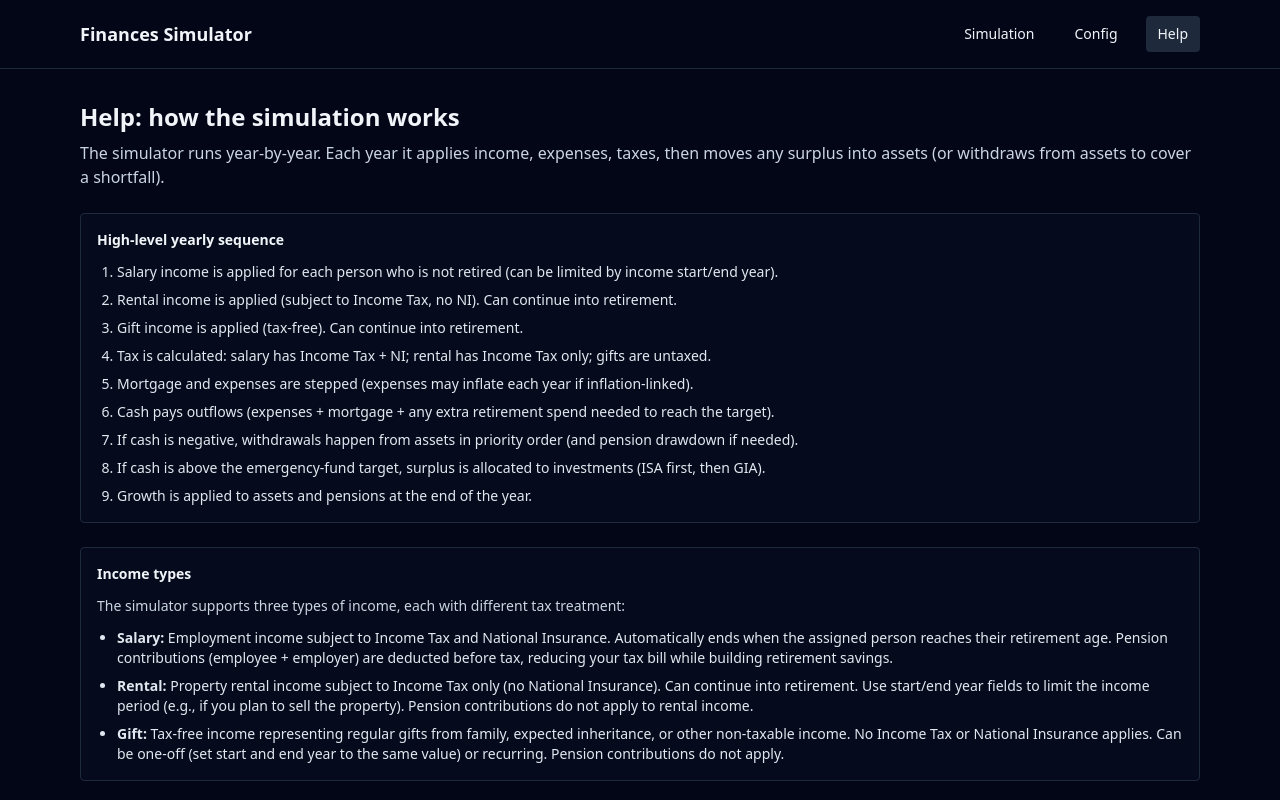
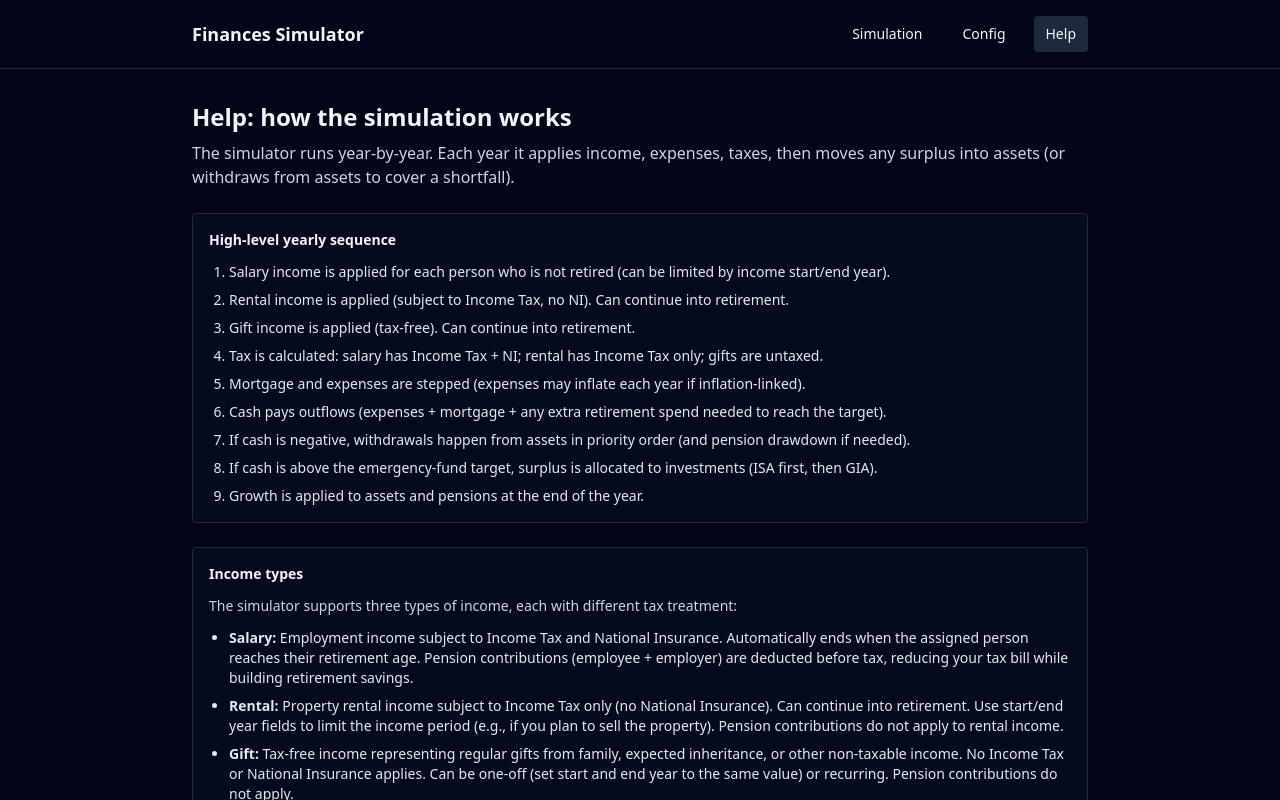
Before and after one commit to GeoffC31415/FinanceMgmt, a React (Vite) app in the folder frontend/: page /help in a window 1280 px wide. Shown: the top 800 px of the page. Built offline with nearby package versions, Linux system fonts and the light colour scheme; no server answers.

Commit message:
Make main view rescale with window tyo 70% width

```diff
--- a/frontend/src/App.tsx
+++ b/frontend/src/App.tsx
@@ -8,7 +8,7 @@ export function App() {
   return (
     <div className="min-h-screen bg-slate-950 text-slate-100">
       <header className="border-b border-slate-800">
-        <div className="mx-auto flex max-w-6xl items-center justify-between px-4 py-4">
+        <div className="mx-auto flex w-[70%] min-w-[800px] items-center justify-between py-4">
           <div className="text-lg font-semibold">Finances Simulator</div>
           <nav className="flex gap-4 text-sm">
             <NavLink
@@ -40,7 +40,7 @@ export function App() {
         </div>
       </header>
 
-      <main className="mx-auto max-w-6xl px-4 py-8">
+      <main className="mx-auto w-[70%] min-w-[800px] py-8">
         <Routes>
           <Route path="/" element={<Dashboard />} />
           <Route path="/config" element={<ScenarioConfigPage />} />
```
